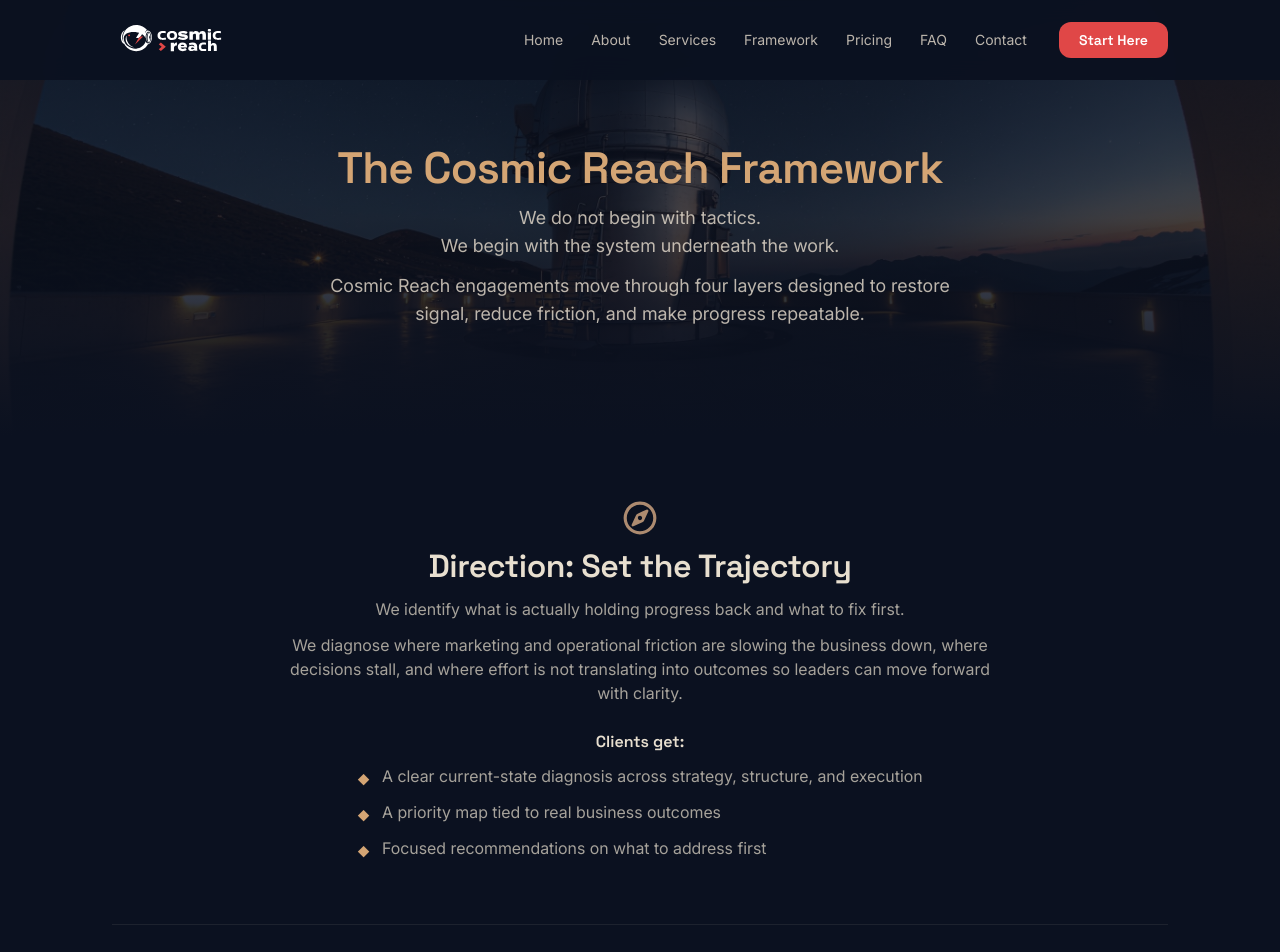
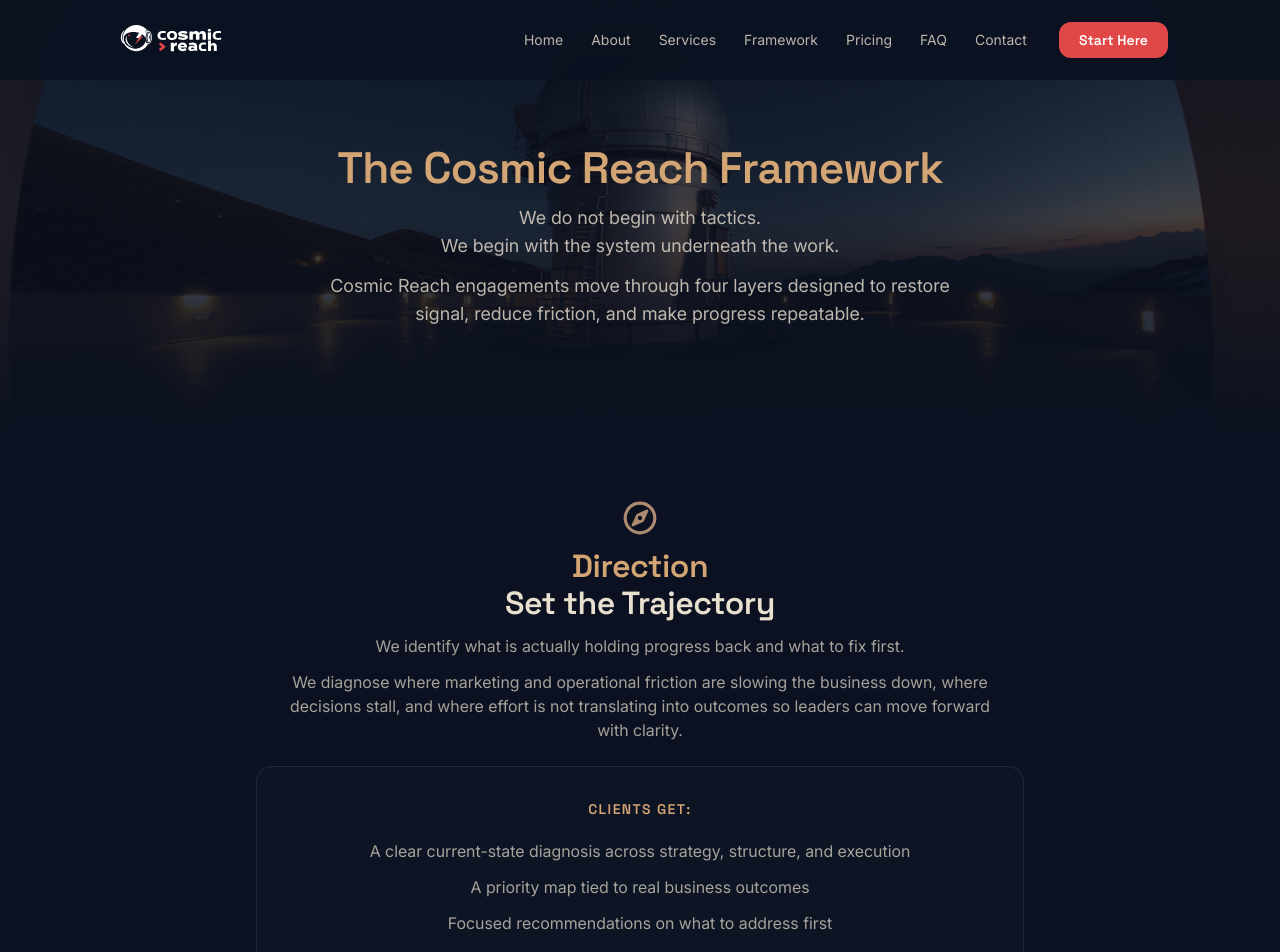
Before and after one commit to jordanknight1992-dotcom/cosmic-reach-creative, a Next.js app: page /framework in a window 1280 px wide. Shown: the top 952 px of the page. Built offline with nearby package versions, Linux system fonts and the light colour scheme.

Commit message:
Refactor bullets to centered stacked layout

```diff
--- a/src/app/framework/page.tsx
+++ b/src/app/framework/page.tsx
@@ -76,15 +76,7 @@
 - Executive-level reporting clarity
 - Visibility systems leaders can rely on without constant interpretation
 
-ICON: signal
-
----
-
-## In Short: What This Framework Does
-
-Cosmic Reach helps companies solve the operational problems behind marketing performance by designing the direction, alignment, execution, and visibility systems that allow teams to move forward with confidence.
-
-CTA: Book Clarity Session`;
+ICON: signal`;
 
 export default function FrameworkPage() {
   return <MarkdownPage content={content} />;
--- a/src/components/SectionRenderer.tsx
+++ b/src/components/SectionRenderer.tsx
@@ -218,6 +218,69 @@
 }
 
 /**
+ * A bold-label (e.g. "Clients get:") paired with its following list,
+ * to be rendered as a centered framed card.
+ */
+interface LabelCardItem {
+  kind: "label-card";
+  label: string;
+  list: MarkdownBlock;
+}
+type FlowItem = MarkdownBlock | LabelCardItem;
+
+function isLabelCard(item: FlowItem): item is LabelCardItem {
+  return (item as LabelCardItem).kind === "label-card";
+}
+
+/**
+ * Scan flowBlocks and group consecutive bold-label + list pairs into
+ * LabelCardItem so they render as a single framed card.
+ */
+function groupLabelListPairs(blocks: MarkdownBlock[]): FlowItem[] {
+  const result: FlowItem[] = [];
+  let i = 0;
+  while (i < blocks.length) {
+    const block = blocks[i];
+    if (
+      block.kind === "bold-line" &&
+      block.text?.endsWith(":") &&
+      i + 1 < blocks.length &&
+      blocks[i + 1].kind === "list"
+    ) {
+      result.push({ kind: "label-card", label: block.text, list: blocks[i + 1] });
+      i += 2;
+    } else {
+      result.push(block);
+      i++;
+    }
+  }
+  return result;
+}
+
+/**
+ * Render a label + bullet list as a centered framed outcome/deliverable card.
+ */
+function renderOutcomeCard(label: string, list: MarkdownBlock, key: number | string) {
+  return (
+    <div
+      key={key}
+      className="mt-6 mx-auto w-full rounded-2xl border border-starlight/10 bg-navy/50 p-8 text-center transition-all duration-[var(--duration-base)] ease-[var(--ease-out)] hover:border-copper/30 hover:shadow-subtle"
+    >
+      <h4 className="font-display font-semibold text-copper text-sm uppercase tracking-widest mb-5">
+        {label}
+      </h4>
+      <ul className="space-y-3">
+        {list.items!.map((item, j) => (
+          <li key={j} className="text-starlight/70 text-base">
+            {item}
+          </li>
+        ))}
+      </ul>
+    </div>
+  );
+}
+
+/**
  * Render a bullet list with consistent alignment.
  */
 function renderList(list: MarkdownBlock, key: number | string) {
@@ -420,20 +483,39 @@
             </div>
           )}
 
-          {/* Heading */}
-          {heading?.text && (
+          {/* Heading — h2s with ": " get a split two-line treatment */}
+          {heading?.text && (() => {
+            const level = (heading.level ?? 2) as 1 | 2 | 3;
+            const colonIdx = level === 2 ? heading.text.indexOf(": ") : -1;
+            if (colonIdx > -1) {
+              const label = heading.text.slice(0, colonIdx);
+              const subtitle = heading.text.slice(colonIdx + 2);
+              return (
+                <h2 id={`section-${index}`} className="mb-3">
+                  <span className="block text-copper">{label}</span>
+                  <span className="block">{subtitle}</span>
+                </h2>
+              );
+            }
+            return (
               <HeadingTag
-              level={(heading.level ?? 2) as 1 | 2 | 3}
+                level={level}
                 id={`section-${index}`}
                 className="mb-3"
               >
                 {heading.text}
               </HeadingTag>
-          )}
+            );
+          })()}
 
-          {/* Flow blocks rendered in document order */}
+          {/* Flow blocks rendered in document order.
+              Bold-label + list pairs become centered framed outcome cards. */}
           {!hasSubHeadings &&
-            flowBlocks.map((block, i) => {
+            groupLabelListPairs(flowBlocks).map((item, i) => {
+              if (isLabelCard(item)) {
+                return renderOutcomeCard(item.label, item.list, i);
+              }
+              const block = item as MarkdownBlock;
               if (block.kind === "paragraph") {
                 return (
                   <p key={i} className="text-starlight/70 text-base mb-3">
```
Lines whose indentation alone changed are shown as unchanged.
